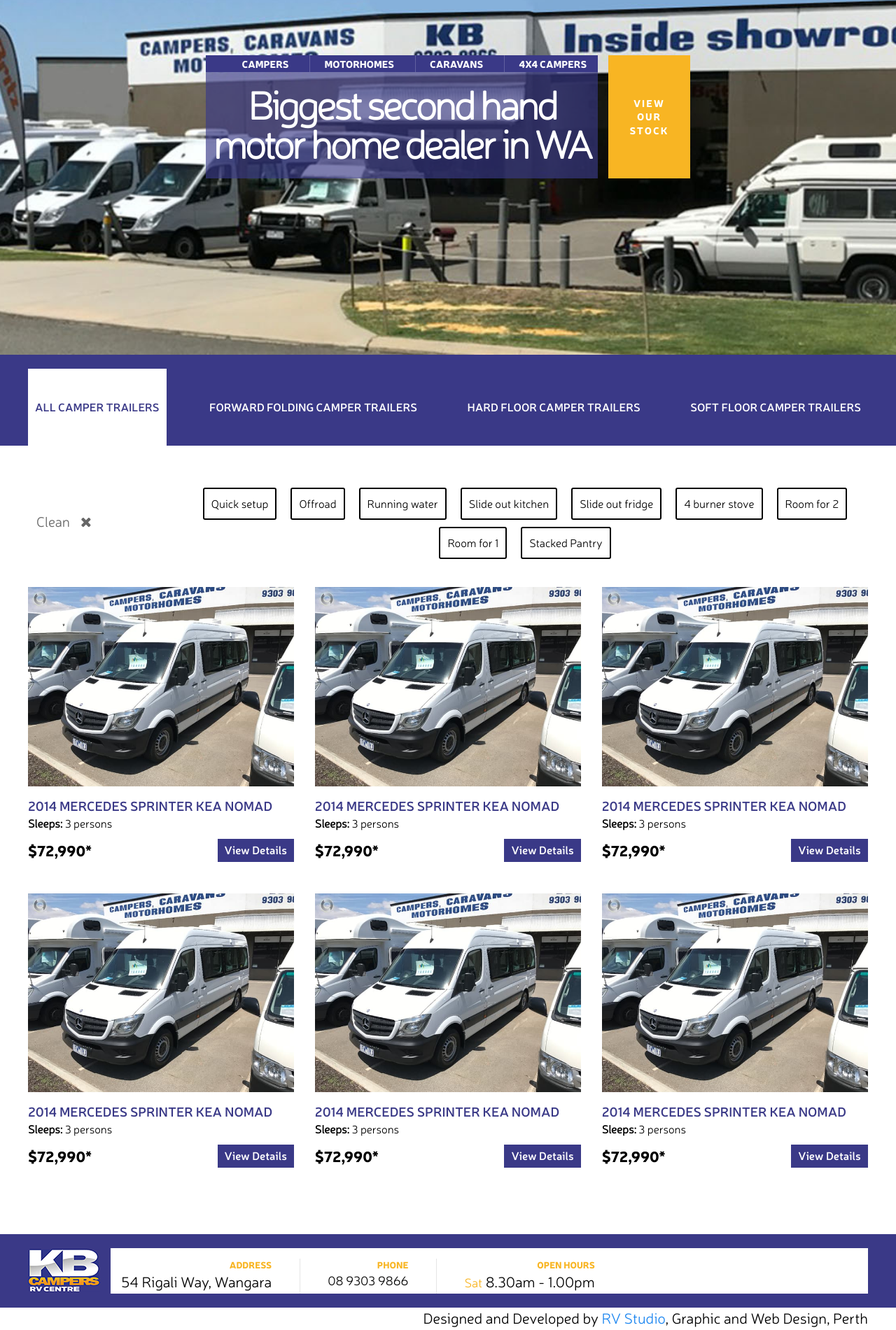
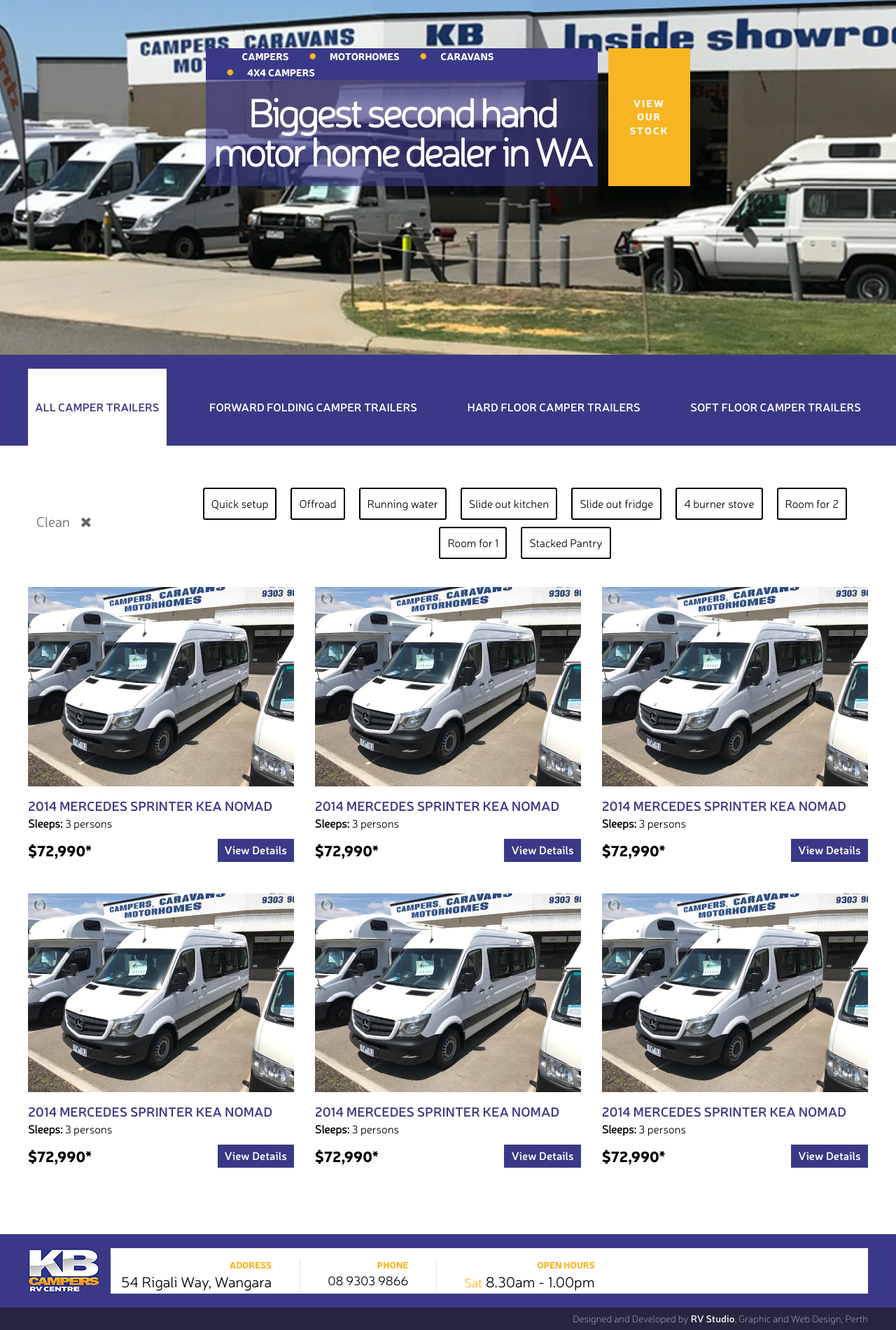
Before and after one commit to Ruala/KBinside, a website: page index.html in a window 1280 px wide. Shown: the part 297-2198 px from the top of the page at 70% size. Drawn offline with nearby package versions, Linux system fonts and the light colour scheme.

Commit message:
merge fix

```diff
--- a/css/custom.scss
+++ b/css/custom.scss
@@ -85,6 +85,7 @@
     font-size: 18px;
   }
 }
+
 .tm-margin-overtop {
   margin-top: -70px;
 }
@@ -122,6 +123,14 @@
 
 .tm-pageheader {
   background: rgba(58, 57, 135, 0.65);
+
+  .tm-subnav-divider > :nth-child(n+2):not(.uk-first-column)::before {
+    content: '\f111';
+    font-family: $awesome-font-family;
+    font-size: 10px;
+    color: #f8b523;
+    border: none;
+  }
 
   .uk-subnav {
     margin-left: 0;
@@ -164,6 +173,7 @@
 }
 
 .tm-button-secondary {
+  padding: 10px 30px;
   background-color: $secondary-color;
 
   font-family: $black-font-family;
@@ -226,6 +236,10 @@
         color: $default-color;
         border: none;
       }
+
+      @media (max-width: 1199px) {
+        height: 50px;
+      }
     }
 
     &.uk-active {
@@ -251,6 +265,11 @@
       line-height: 2;
       color: #666666;
       text-transform: none;
+
+      &:hover, &:focus {
+        background: $secondary-color;
+        border: solid 2px $secondary-color;
+      }
     }
   }
 
@@ -265,7 +284,10 @@
       color: $global-color;
       text-transform: none;
 
-
+      &:hover, &:focus {
+        background: $secondary-color;
+        border: solid 2px $secondary-color;
+      }
     }
 
     &.uk-active {
@@ -273,10 +295,22 @@
         background: $secondary-color;
         border: solid 2px $secondary-color;
       }
-
     }
   }
+}
 
+.tm-copyright {
+  background: #272640;
+  padding: 5px 0;
+
+  font-family: $thin-font-family;
+  font-size: 14px;
+  color: #bbb;
+
+  a {
+    font-family: $semibold-font-family;
+    color: #efefef;
+  }
 }
 
 @media (max-width: 1199px) {
--- a/index.html
+++ b/index.html
@@ -1063,7 +1063,7 @@
                 </div>
             </div>
 
-            <div class="">
+            <div class="tm-copyright">
                 <div class="uk-container">
                     <div class="uk-text-right">Designed and Developed by <a href="http://rvstudio.com.au/" target="_blank">RV Studio</a>, Graphic and Web Design, Perth</div>
                 </div>
```
Also changed, not shown: css/custom.css, 1 other file.
